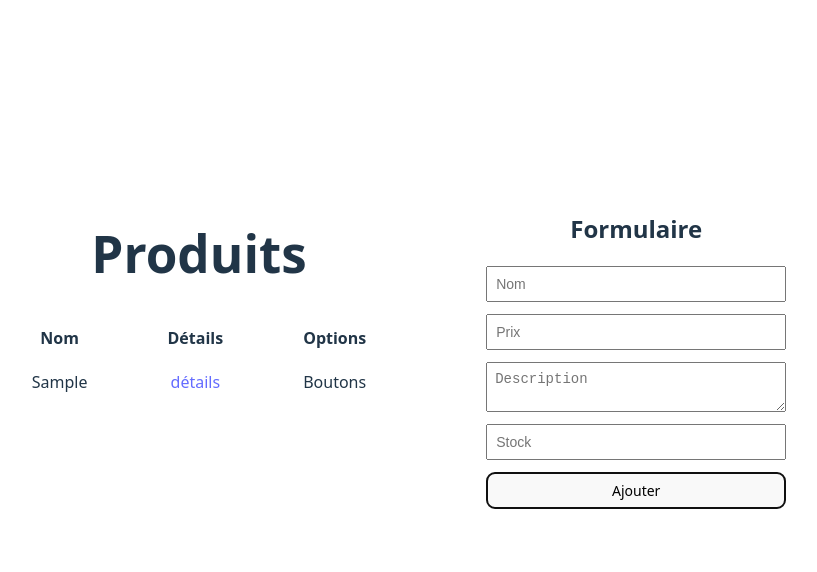
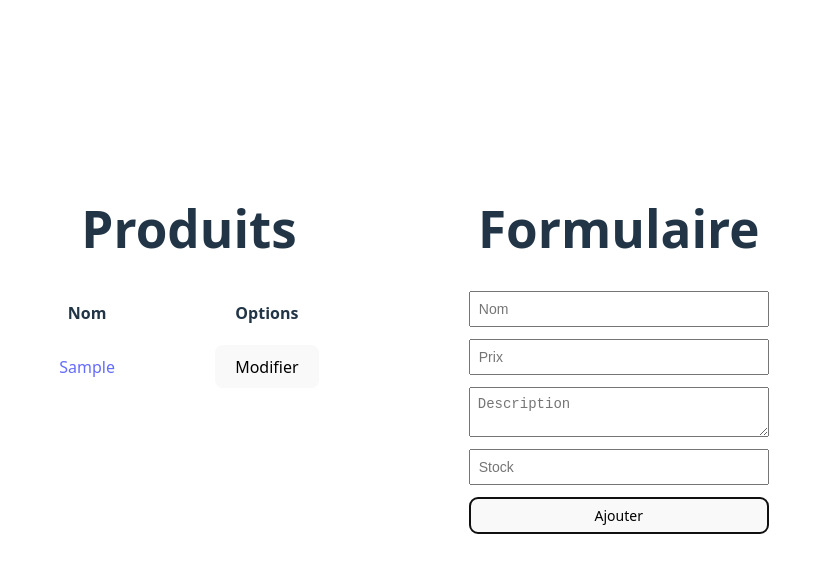
Before and after one commit to Tasnimetr/appweb-trpr01, a Vue app in the folder trpr01/my-app/: page / in a window 1280 px wide. Both pictures are taken after typing "Sample", "5", "Sample", "5" into the empty fields and a click on the button "Ajouter". Shown: the top 572 px of the page, without its empty margins (251-1068 px from the left). Built offline with nearby package versions, Linux system fonts and the light colour scheme.

Commit message:
A7 Bouton modification produit

```diff
--- a/trpr01/my-app/src/App.vue
+++ b/trpr01/my-app/src/App.vue
@@ -37,6 +37,6 @@ div {
 }
 .left, .right {
   width: 50%;
-  padding: 40px;
+  padding: 50px;
 }
 </style>
--- a/trpr01/my-app/src/components/ProductForm.vue
+++ b/trpr01/my-app/src/components/ProductForm.vue
@@ -42,7 +42,7 @@ function resetForm(): void {
 
 <template>
 
-    <h2>Formulaire</h2>
+    <h1>Formulaire</h1>
 
     <form @submit.prevent="submit">
         <input v-model="form.name" placeholder="Nom" />
@@ -51,13 +51,6 @@ function resetForm(): void {
         <input v-model="form.stock" type="number" placeholder="Stock" />
         <button type="submit">Ajouter</button>
     </form>
-
-    <!--<div v-for="product in products" :key="product.name">
-        <h3>Nom: {{ product.name }}</h3>
-        <p>Prix: {{ product.price }} $</p>
-        <p>Description: {{ product.description }}</p>
-        <p>Stock: {{ product.stock }}</p>
-    </div>-->
 </template>
 
 <style scoped>
--- a/trpr01/my-app/src/components/ProductTable.vue
+++ b/trpr01/my-app/src/components/ProductTable.vue
@@ -1,21 +1,27 @@
 <script setup lang="ts">
     import { products } from '../products'
+
+    function editProduct(id: number): void {
+        const product = products.value[id]
+        console.log('Modifier le produit:', product)
+    }
 </script>
 <template>
     <h1>Produits</h1>
     <table>
         <tr>
             <th>Nom</th>
-            <th>Détails</th>
             <th>Options</th>
         </tr>
-        <tr v-for="product in products" :key="product.name">
-            <td>{{ product.name }}</td>
-            <td><a href="#">détails</a></td>
-            <td>Boutons</td>
+        <tr v-for="(product, id) in products" :key="product.name">
+            <td><a href="#">{{ product.name }}</a></td>
+            <td><button @click="editProduct(id)">Modifier</button></td>
         </tr>
     </table>
+
+
 </template>
+
 
 <style scoped>
 table {
@@ -24,7 +30,7 @@ table {
 }
 
 th, td {
-  padding: 10px 40px;
+  padding: 10px 50px;
   /*border: 1px solid #ccc;*/
 }
 </style>
```
Also changed, not shown: 1 other file (tests, documents, lock files or other folders).
